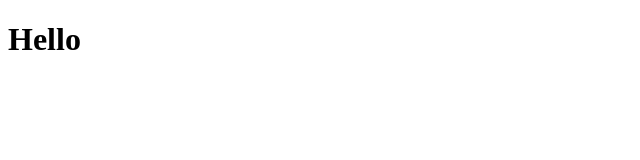
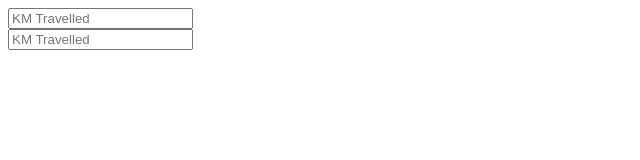
Before and after one commit to Ankit0225/Unit-Testing, a website: page public static/index.html in a window 1280 px wide. Shown: the whole page, without its empty margins (0-640 px from the left). Drawn offline with Linux system fonts and the light colour scheme.

Commit message:
added similiar units

```diff
--- a/public static/index.html
+++ b/public static/index.html
@@ -7,6 +7,12 @@
     <title>Document</title>
 </head>
 <body>
-    <h1>Hello</h1>
+    <div class="container">
+        <input type="number" placeholder="KM Travelled">
+        <br>
+        <input type="number" placeholder="KM Travelled">
+        <br>
+        <div id="fare"></div>
+    </div>
 </body>
 </html>
```
